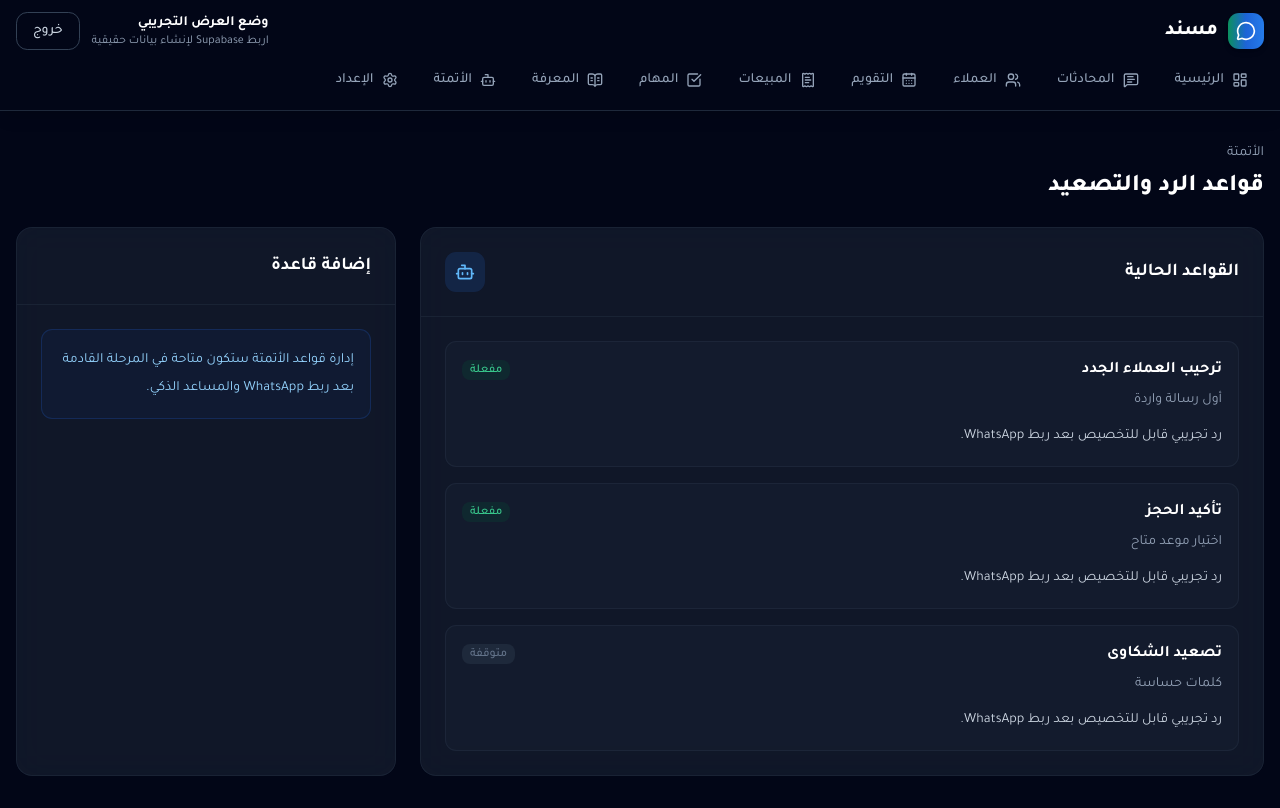
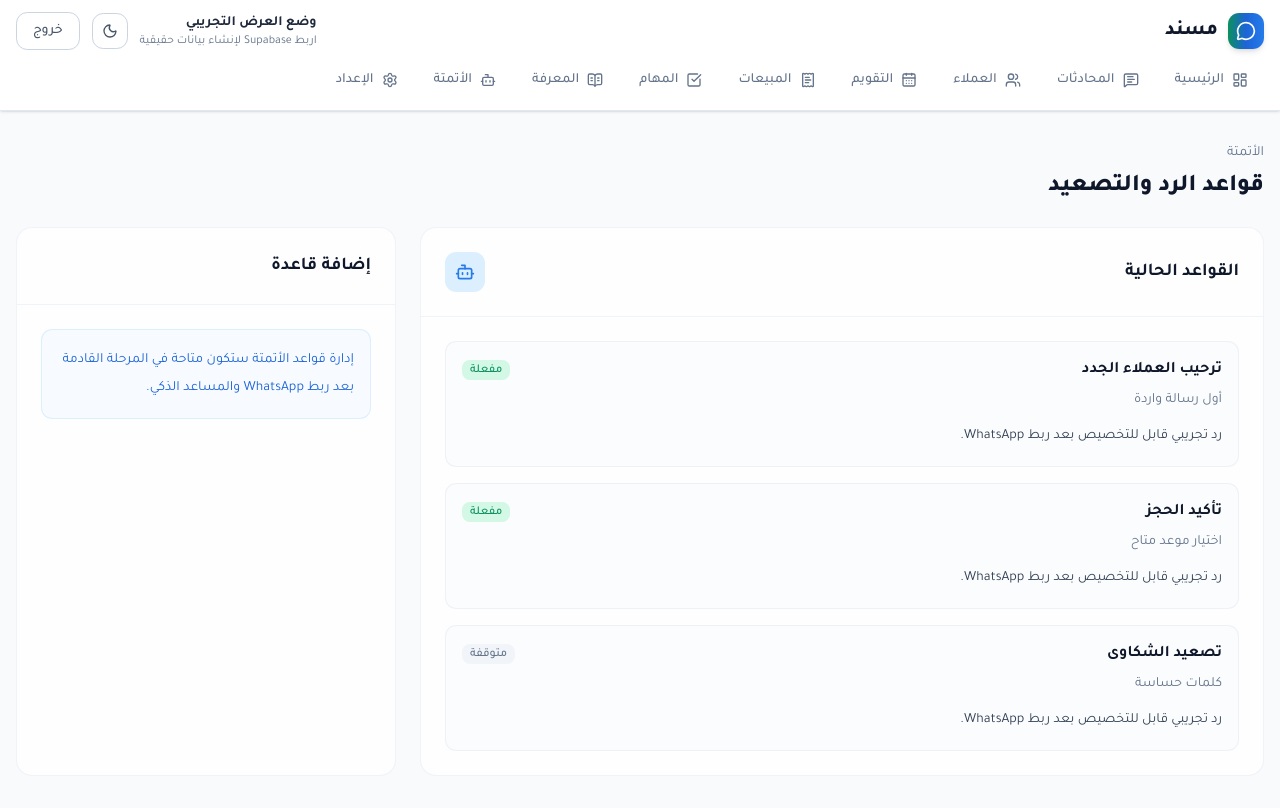
Before and after one commit to mansorAI/musnid1, a Next.js app: page /dashboard/automations in a window 1280 px wide. Built offline with nearby package versions, Linux system fonts and the light colour scheme; no server answers.

Commit message:
feat: add light/dark theme toggle with light mode as default

```diff
--- a/src/app/dashboard/layout.tsx
+++ b/src/app/dashboard/layout.tsx
@@ -6,6 +6,7 @@ import {
 import { signOut } from "@/app/sign-in/actions";
 import { SubmitButton } from "@/components/ui/submit-button";
 import { getCurrentBusiness } from "@/lib/dashboard-data";
+import { ThemeToggle } from "@/components/theme-toggle";
 
 const coreNavItems = [
   { href: "/dashboard", label: "الرئيسية", icon: LayoutDashboard },
@@ -39,26 +40,31 @@ export default async function DashboardLayout({ children }: { children: React.Re
 
   return (
     <div className="min-h-screen bg-surface-50 dark:bg-surface-950">
-      <header className="sticky top-0 z-40 bg-surface-900 dark:bg-surface-950 border-b border-surface-800 shadow-lg">
+      <header className="sticky top-0 z-40 border-b shadow-sm transition-colors
+        bg-white border-surface-200
+        dark:bg-surface-900 dark:border-surface-800 dark:shadow-lg">
         <div className="mx-auto flex max-w-7xl flex-wrap items-center justify-between gap-4 px-4 py-3">
           <Link href="/dashboard" className="flex items-center gap-2.5">
             <div className="w-9 h-9 rounded-xl gradient-bg flex items-center justify-center shadow-md">
               <MessageCircle className="w-5 h-5 text-white" />
             </div>
-            <span className="text-xl font-extrabold text-white">مسند</span>
+            <span className="text-xl font-extrabold text-surface-900 dark:text-white">مسند</span>
           </Link>
 
           <div className="flex items-center gap-3">
             <div className="hidden text-right sm:block">
-              <p className="text-sm font-semibold text-white">
+              <p className="text-sm font-semibold text-surface-800 dark:text-white">
                 {business?.name ?? "وضع العرض التجريبي"}
               </p>
-              <p className="text-xs text-surface-400">
+              <p className="text-xs text-surface-500 dark:text-surface-400">
                 {business ? "متصل ببيانات Supabase" : "اربط Supabase لإنشاء بيانات حقيقية"}
               </p>
             </div>
+            <ThemeToggle />
             <form action={signOut}>
-              <SubmitButton pendingText="جاري الخروج..." className="px-4 py-2 rounded-xl text-sm font-medium border border-surface-700 text-surface-300 hover:bg-surface-800 hover:text-white transition-colors">
+              <SubmitButton pendingText="جاري الخروج..." className="px-4 py-2 rounded-xl text-sm font-medium border transition-colors
+                border-surface-300 text-surface-600 hover:bg-surface-100 hover:text-surface-900
+                dark:border-surface-700 dark:text-surface-300 dark:hover:bg-surface-800 dark:hover:text-white">
                 خروج
               </SubmitButton>
             </form>
@@ -70,7 +76,9 @@ export default async function DashboardLayout({ children }: { children: React.Re
             <Link
               key={item.href}
               href={item.href}
-              className="flex items-center gap-2 shrink-0 px-4 py-2 rounded-xl text-sm font-medium text-surface-400 hover:text-white hover:bg-surface-800 transition-all duration-200"
+              className="flex items-center gap-2 shrink-0 px-4 py-2 rounded-xl text-sm font-medium transition-all duration-200
+                text-surface-500 hover:text-surface-900 hover:bg-surface-100
+                dark:text-surface-400 dark:hover:text-white dark:hover:bg-surface-800"
             >
               <item.icon className="w-4 h-4" />
               {item.label}
--- a/src/components/providers.tsx
+++ b/src/components/providers.tsx
@@ -23,7 +23,7 @@ export function Providers({ children }: ProvidersProps) {
   );
 
   return (
-    <ThemeProvider attribute="class" defaultTheme="dark" enableSystem>
+    <ThemeProvider attribute="class" defaultTheme="light" enableSystem={false}>
       <QueryClientProvider client={queryClient}>{children}</QueryClientProvider>
       <Toaster richColors position="top-center" />
     </ThemeProvider>
--- /dev/null
+++ b/src/components/theme-toggle.tsx
@@ -0,0 +1,28 @@
+"use client";
+
+import { useTheme } from "next-themes";
+import { Moon, Sun } from "lucide-react";
+import { useEffect, useState } from "react";
+
+export function ThemeToggle() {
+  const { theme, setTheme } = useTheme();
+  const [mounted, setMounted] = useState(false);
+
+  useEffect(() => setMounted(true), []);
+
+  if (!mounted) return null;
+
+  const isDark = theme === "dark";
+
+  return (
+    <button
+      onClick={() => setTheme(isDark ? "light" : "dark")}
+      aria-label={isDark ? "تفعيل الوضع الفاتح" : "تفعيل الوضع الداكن"}
+      className="flex h-9 w-9 items-center justify-center rounded-xl border transition-colors
+        border-surface-300 text-surface-600 hover:bg-surface-100 hover:text-surface-900
+        dark:border-surface-700 dark:text-surface-400 dark:hover:bg-surface-800 dark:hover:text-white"
+    >
+      {isDark ? <Sun className="h-4 w-4" /> : <Moon className="h-4 w-4" />}
+    </button>
+  );
+}
```
Also changed, not shown: src/app/dashboard/page.tsx (+32 -47 lines).
